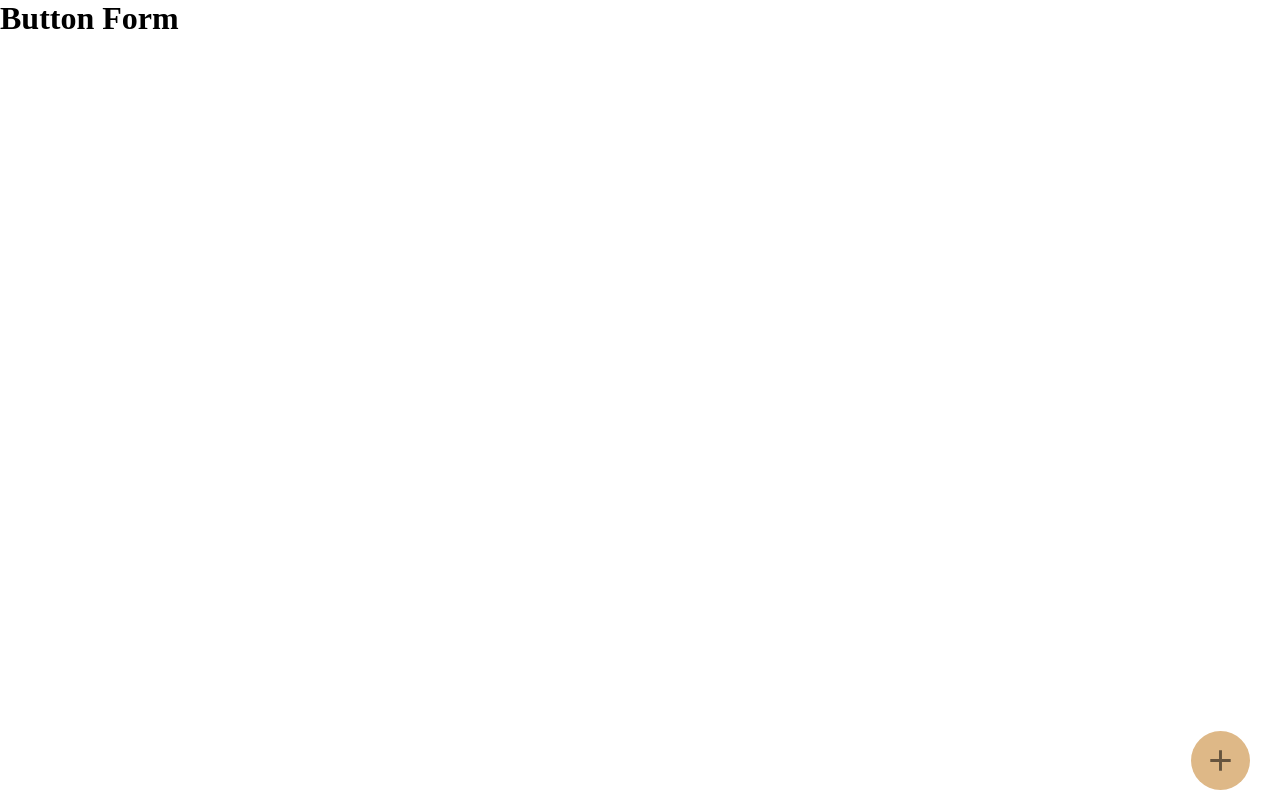
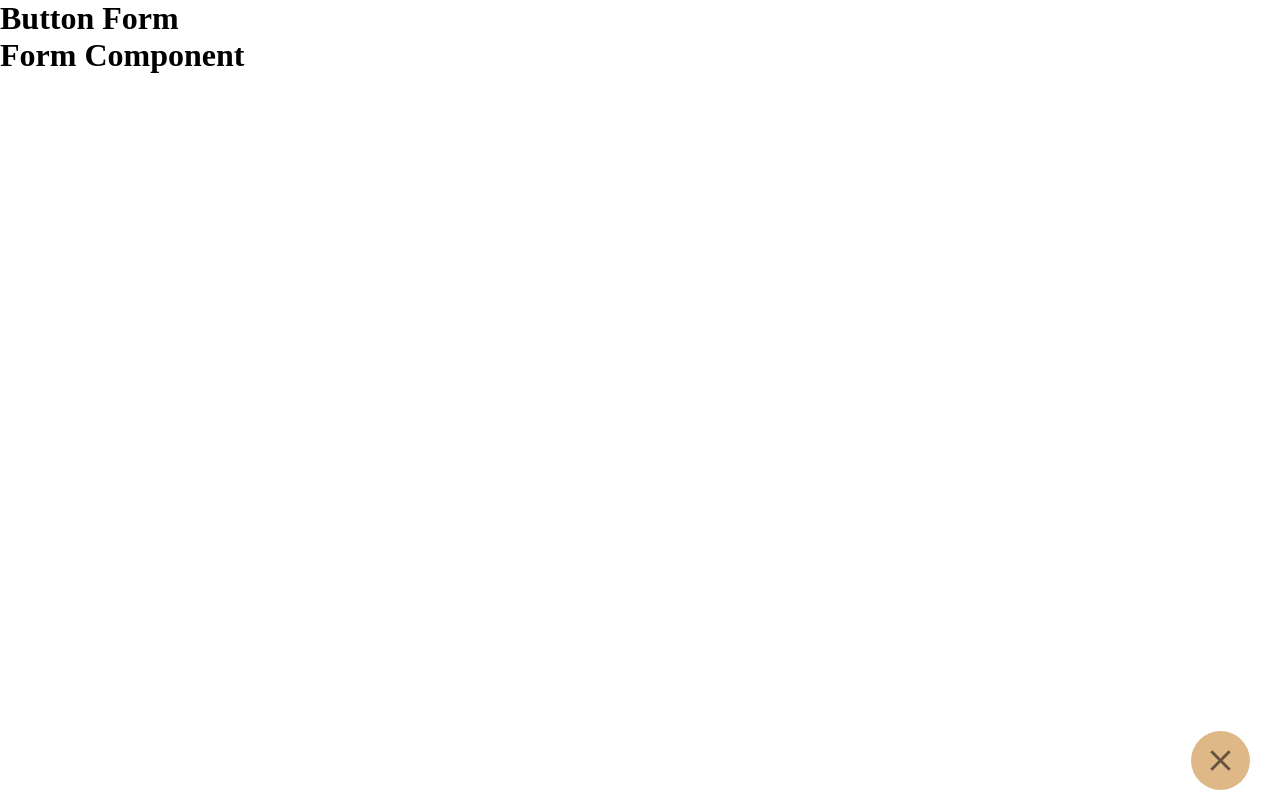
Before and after one commit to Abhishek-Shukla-github/Speaker, a React (Create React App) app: page / in a window 1280 px wide. Both pictures are taken after a click on the button "add". Built offline with nearby package versions, Linux system fonts and the light colour scheme.

Commit message:
Add form template

```diff
--- a/src/App.js
+++ b/src/App.js
@@ -1,5 +1,5 @@
 import React from 'react';
-import ButtonForm from './components/Form/ButtonForm';
+import ButtonForm from './components/ButtonForm/ButtonForm';
 
 export default function App() {
     return (
--- /dev/null
+++ b/src/components/ButtonForm/ButtonForm.js
@@ -0,0 +1,30 @@
+import React, { useState,useEffect } from "react";
+import {Button,IconButton} from "@material-ui/core";
+import DeleteIcon from '@material-ui/icons/Delete';
+import AddIcon from '@material-ui/icons/Add';
+import CloseIcon from '@material-ui/icons/Close';
+import "./ButtonForm.css";
+import Form from "../Form/Form";
+
+const ButtonForm=()=>{
+    const [form,setForm]=useState(false);
+    return (
+        <div className="parentDiv">
+            <h1>Button Form</h1>
+            <div>
+                {form && <Form/>}
+            </div>
+            <div className="buttonWrapper">
+                {!form && <IconButton aria-label="add" className="button" onClick={()=>setForm(!form)}>
+                    <AddIcon fontSize="large" />
+                </IconButton>}
+                {form && <IconButton aria-label="add" className="button" onClick={()=>setForm(!form)}>
+                    <CloseIcon fontSize="large" />
+                </IconButton>}
+
+            </div>
+        </div>
+    );
+}
+
+export default ButtonForm;
--- a/src/components/Form/ButtonForm.js
+++ /dev/null
@@ -1,20 +0,0 @@
-import React from "react";
-import {Button,IconButton} from "@material-ui/core";
-import DeleteIcon from '@material-ui/icons/Delete';
-import AddIcon from '@material-ui/icons/Add';
-import "./ButtonForm.css";
-
-const ButtonForm=()=>{
-    return (
-        <div className="parentDiv">
-            <h1>Button Form</h1>
-            <div className="buttonWrapper">
-                <IconButton aria-label="add" className="button">
-                    <AddIcon fontSize="large" />
-                </IconButton>
-            </div>
-        </div>
-    );
-}
-
-export default ButtonForm;
--- /dev/null
+++ b/src/components/Form/Form.js
@@ -0,0 +1,10 @@
+import React from 'react'
+
+export default function Form() {
+    console.log("call made");
+    return (
+        <div>
+            <h1>Form Component</h1>
+        </div>
+    )
+}
```
Also changed, not shown: src/components/ButtonForm/ButtonForm.css (renamed from src/components/Form/ButtonForm.css), src/components/Form/styles.css (added).
